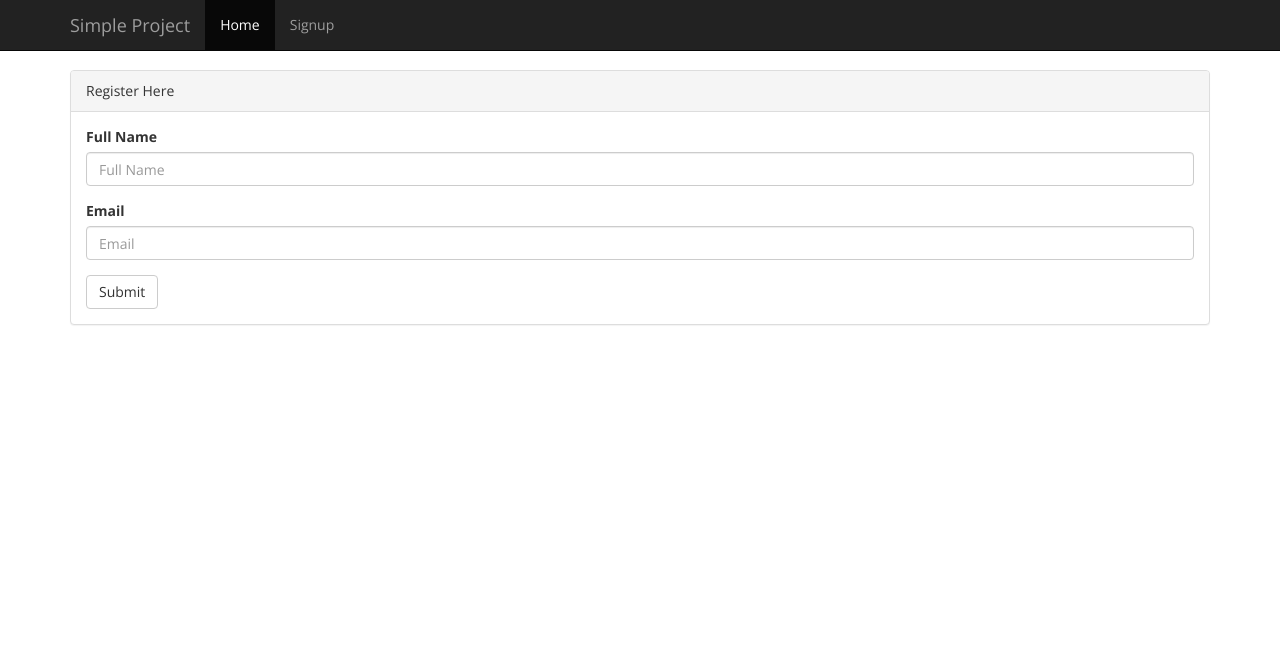
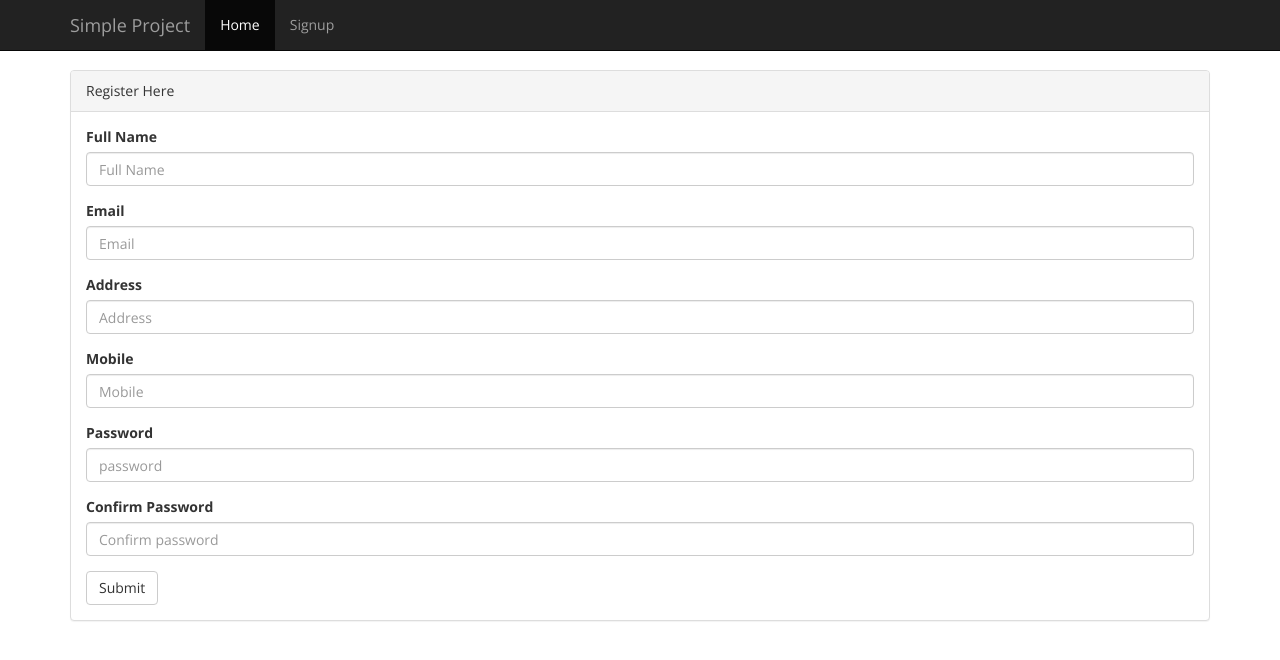
Before and after one commit to marleysidapple/react-redux, a React (Create React App) app: page /signup in a window 1280 px wide. Shown: the top 660 px of the page. Built offline with nearby package versions, Linux system fonts and the light colour scheme.

Commit message:
completed signup form

```diff
--- a/src/components/modules/Signup.js
+++ b/src/components/modules/Signup.js
@@ -5,12 +5,19 @@ class Signup extends Component {
 
 	 constructor(props) {
 	    super(props);
-	    this.state = {fullname: '', email: ''};
+	    this.state = {
+	    	fullname: '',
+	    	email: '',
+	    	address: '',
+	    	mobile: '',
+	    	password: '',
+	    	confirm_password: ''
+		};
 	  }
 
 
 	handleChange(event){
-		this.setState({fullname: event.target.value});
+		this.setState({[event.target.name]: event.target.value});
 	}
 
 	handleChangeEmail(event){
@@ -18,9 +25,8 @@ class Signup extends Component {
 	}
 
 	handleSubmit(event) {
-     console.log(this.state.fullname);
-     console.log(this.state.email);
-     event.preventDefault();
+	 event.preventDefault();
+     console.log(this.state);
    }
 
 
@@ -33,12 +39,32 @@ class Signup extends Component {
 			  	  <form onSubmit = {this.handleSubmit.bind(this)}>
 				  	  <div className="form-group">
 					    <label>Full Name</label>
-					    <input type="text" className="form-control" placeholder="Full Name" value={this.state.fullname} onChange={this.handleChange.bind(this)}/>
+					    <input type="text" className="form-control" name="fullname" placeholder="Full Name" value={this.state.fullname} onChange={this.handleChange.bind(this)}/>
 					  </div>
 
 					   <div className="form-group">
 					    <label>Email</label>
-					    <input type="email" className="form-control" placeholder="Email" value={this.state.email} onChange={this.handleChangeEmail.bind(this)}/>
+					    <input type="email" className="form-control" name="email" placeholder="Email" value={this.state.email} onChange={this.handleChange.bind(this)}/>
+					  </div>
+
+					   <div className="form-group">
+					    <label>Address</label>
+					    <input type="text" className="form-control" name="address" placeholder="Address" value={this.state.address} onChange={this.handleChange.bind(this)}/>
+					  </div>
+
+					   <div className="form-group">
+					    <label>Mobile</label>
+					    <input type="text" className="form-control" name="mobile" placeholder="Mobile" value={this.state.mobile} onChange={this.handleChange.bind(this)}/>
+					  </div>
+
+					   <div className="form-group">
+					    <label>Password</label>
+					    <input type="password" className="form-control" name="password" placeholder="password" value={this.state.password} onChange={this.handleChange.bind(this)}/>
+					  </div>
+
+					   <div className="form-group">
+					    <label>Confirm Password</label>
+					    <input type="password" className="form-control" name="confirm_password" placeholder="Confirm password" value={this.state.confirm_password} onChange={this.handleChange.bind(this)}/>
 					  </div>
 
 
```
